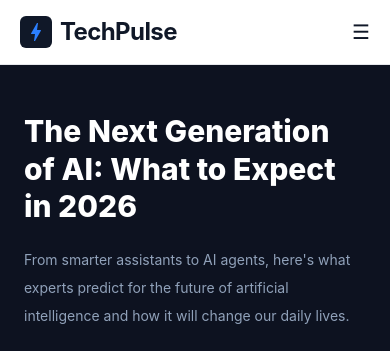
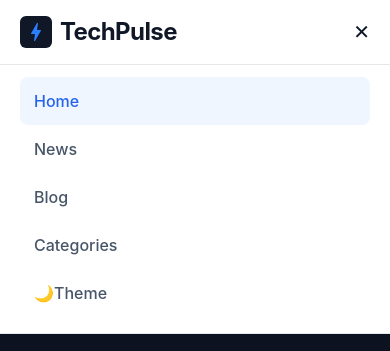
Before and after one commit to web-design-project-G6/techpulse-news-blog, a website built with Vite: page index.html in a window 390 px wide. Both pictures are taken after a click on the button "Open navigation menu". Shown: the top 351 px of the page. Built offline with nearby package versions, Linux system fonts and the light colour scheme.

Commit message:
create responsive for phone #28

```diff
--- a/src/main.ts
+++ b/src/main.ts
@@ -1,2 +1,5 @@
 import './style.css'
-import './theme.js'
+import './theme'
+import { initializeNavigation } from './navigation'
+
+document.addEventListener('DOMContentLoaded', initializeNavigation)
--- /dev/null
+++ b/src/navigation.ts
@@ -0,0 +1,126 @@
+import { toggleTheme } from './theme';
+
+// TechPulse responsive mobile navigation
+
+const pages = [
+    { name: "Home", file: "index.html" },
+    { name: "News", file: "pages/news.html" },
+    { name: "Blog", file: "pages/blog.html" },
+    { name: "Categories", file: "pages/categories.html" },
+];
+
+function getPagePath(file: string): string {
+    const currentPath = window.location.pathname;
+    const isInsidePages = currentPath.includes("/pages/");
+
+    if (isInsidePages) {
+        return file === "index.html" ? "../index.html" : `./${file.replace("pages/", "")}`;
+    }
+
+    return `./${file}`;
+}
+
+function getCurrentPage() {
+    const path = window.location.pathname.replace(/\\/g, "/");
+
+    if (path.endsWith("/news.html")) return "News";
+    if (path.endsWith("/blog.html")) return "Blog";
+    if (path.endsWith("/categories.html")) return "Categories";
+    return "Home";
+}
+
+function createMobileMenu(header: HTMLElement): void {
+    if (!header || header.querySelector(".mobile-menu")) return;
+
+    const menuButtonElement = header.querySelector("button.md\\:hidden") as HTMLButtonElement | null;
+    if (!menuButtonElement) return;
+    const menuButton = menuButtonElement;
+
+    menuButton.type = "button";
+    menuButton.setAttribute("aria-label", "Open navigation menu");
+    menuButton.setAttribute("aria-expanded", "false");
+    menuButton.setAttribute("aria-controls", "mobile-menu");
+    menuButton.classList.add("mobile-menu-button");
+
+    const menu = document.createElement("div");
+    menu.id = "mobile-menu";
+    menu.className = "mobile-menu";
+    menu.setAttribute("aria-hidden", "true");
+
+    const currentPage = getCurrentPage();
+
+
+    pages.forEach((page) => {
+        const link = document.createElement("a");
+        link.href = getPagePath(page.file);
+        link.textContent = page.name;
+
+        if (page.name === currentPage) {
+            link.classList.add("active");
+            link.setAttribute("aria-current", "page");
+        }
+
+        link.addEventListener("click", () => closeMobileMenu());
+        menu.appendChild(link);
+    });
+
+    // Dark mode button for mobile
+    const themeButton = document.createElement("button");
+    themeButton.type = "button";
+    themeButton.className = "theme-toggle mobile-theme-toggle";
+    themeButton.setAttribute("aria-label", "Switch theme");
+    themeButton.innerHTML = "🌙 <span>Theme</span>";
+    themeButton.addEventListener("click", () => {
+        if (typeof toggleTheme === "function") {
+            toggleTheme();
+        }
+    });
+    menu.appendChild(themeButton);
+
+    header.appendChild(menu);
+
+    menuButton.addEventListener("click", () => {
+        const isOpen = menu.classList.contains("open");
+
+        if (isOpen) {
+            closeMobileMenu();
+        } else {
+            menu.classList.add("open");
+            menu.setAttribute("aria-hidden", "false");
+            menuButton.setAttribute("aria-expanded", "true");
+            menuButton.setAttribute("aria-label", "Close navigation menu");
+            menuButton.textContent = "✕";
+        }
+    });
+
+    // Close the menu when the user clicks outside it.
+    document.addEventListener("click", (event: Event) => {
+        if (event.target instanceof Node && !header.contains(event.target)) {
+            closeMobileMenu();
+        }
+    });
+
+    // Close the menu when changing from mobile to desktop.
+    window.addEventListener("resize", () => {
+        if (window.innerWidth >= 768) {
+            closeMobileMenu();
+        }
+    });
+
+    function closeMobileMenu() {
+        menu.classList.remove("open");
+        menu.setAttribute("aria-hidden", "true");
+        menuButton.setAttribute("aria-expanded", "false");
+        menuButton.setAttribute("aria-label", "Open navigation menu");
+        menuButton.textContent = "☰";
+    }
+}
+
+export function initializeNavigation() {
+    document.querySelectorAll("header").forEach((header) => {
+        // Only attach the navigation to the top header containing the main nav.
+        if (header.querySelector("nav") && header.querySelector("button.md\\:hidden")) {
+            createMobileMenu(header);
+        }
+    });
+}
--- a/src/style.css
+++ b/src/style.css
@@ -1,2 +1,80 @@
 @import "tailwindcss";
 @custom-variant dark (&:where(.dark, .dark *));
+/* =====================================================
+  MOBILE NAVIGATION
+   ===================================================== */
+.mobile-menu {
+    display: none;
+    border-top: 1px solid #e5e7eb;
+    background: #ffffff;
+    padding: 0.75rem 1.25rem 1rem;
+}
+
+.mobile-menu.open {
+    display: block;
+}
+
+.mobile-menu a,
+.mobile-menu button {
+    display: flex;
+    width: 100%;
+    align-items: center;
+    border-radius: 0.5rem;
+    padding: 0.75rem 0.875rem;
+    font-size: 1rem;
+    font-weight: 500;
+    text-decoration: none;
+}
+
+.mobile-menu a {
+    color: #475569;
+}
+
+.mobile-menu a:hover,
+.mobile-menu a.active {
+    color: #2563eb;
+    background: #eff6ff;
+}
+
+.mobile-menu button {
+    justify-content: flex-start;
+    border: 0;
+    background: transparent;
+    color: #475569;
+    cursor: pointer;
+    font-family: inherit;
+}
+
+.mobile-menu button:hover {
+    background: #f1f5f9;
+}
+
+.dark .mobile-menu {
+    border-color: #334155;
+    background: #1e293b;
+}
+
+.dark .mobile-menu a {
+    color: #cbd5e1;
+}
+
+.dark .mobile-menu a:hover,
+.dark .mobile-menu a.active {
+    color: #60a5fa;
+    background: #0f172a;
+}
+
+.dark .mobile-menu button {
+    color: #cbd5e1;
+}
+
+.dark .mobile-menu button:hover {
+    background: #0f172a;
+}
+
+@media (min-width: 768px) {
+    .mobile-menu,
+    .mobile-menu.open {
+        display: none !important;
+    }
+}
--- a/src/theme.js
+++ b/src/theme.ts
@@ -8,7 +8,7 @@ function getSavedTheme() {
 }
 
 // Apply theme to the whole website
-function applyTheme(theme) {
+function applyTheme(theme: "dark" | "light") {
     const html = document.documentElement;
 
     if (theme === "dark") {
@@ -37,7 +37,7 @@ function initializeTheme() {
 
     // Use saved theme
     if (savedTheme) {
-        applyTheme(savedTheme);
+        applyTheme(savedTheme === "dark" ? "dark" : "light");
         return;
     }
 
@@ -50,7 +50,7 @@ function initializeTheme() {
 }
 
 // Toggle between light and dark
-function toggleTheme() {
+export function toggleTheme() {
     const html = document.documentElement;
 
     const isDark = html.classList.contains("dark");
```
